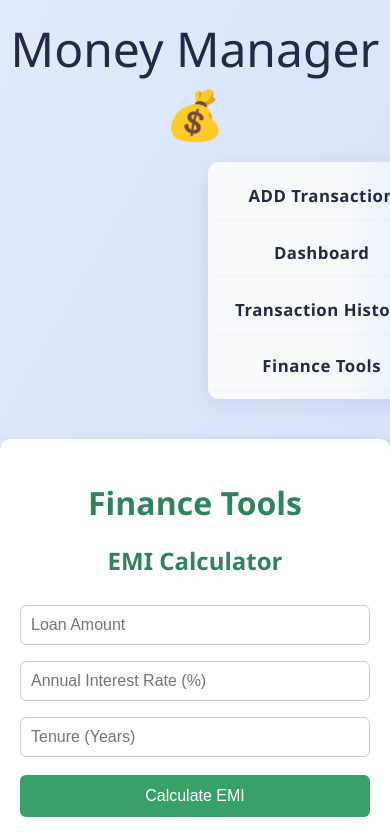
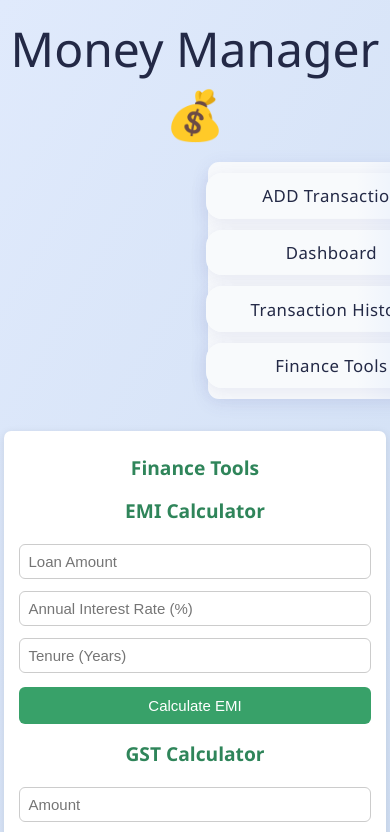
Before and after one commit to akshat-singhai/My-Money-Manager, a React (Vite) app: page /finance-tools in a window 390 px wide. Shown: the top 832 px of the page. Built offline with nearby package versions, Linux system fonts and the light colour scheme.

Commit message:
change css

```diff
--- a/src/App.css
+++ b/src/App.css
@@ -13,7 +13,7 @@
     font-size: 1.2rem;
     color: #232946;
     font-weight: 500;
-    width: 55%;
+    width: 60%;
     margin-left: 13rem;
     animation: fadeInDash 0.9s;
     transition: box-shadow 0.3s, transform 0.3s;
@@ -37,12 +37,28 @@
     box-shadow: 0 1px 4px rgba(80, 80, 160, 0.04);
     position: relative;
     overflow: hidden;
+    display: flex;
+    align-items: center;
+    justify-content: center;
+    text-align: center;
+    width: 100%;
+    height: 100%;
+    cursor: pointer;
+    font-size: 1.2rem;
+    font-weight: 500;
+    text-decoration: none;
+    background: linear-gradient(90deg, #f8fafc 60%, #e0eafc 100%);
+    color: #232946;
+    border-radius: 1rem;
+    box-shadow: 0 4px 18px rgba(80, 80, 160, 0.10);
 }
 
 .nivBox:hover, .nivBox.active {
     background: linear-gradient(90deg, #57bcff 0%, #38bdf8 100%);
     color: #fff;
     height: 100%;
+    border-radius: 8px;
+    font-size: 1.13rem;
     padding: 0.5rem 1.3rem;
     box-shadow: 0 4px 16px rgba(80, 80, 160, 0.13);
     text-shadow: 0 1px 4px rgba(80, 80, 160, 0.08);
--- a/src/Components/Dashboard.css
+++ b/src/Components/Dashboard.css
@@ -231,3 +231,23 @@ body {
     transition: background 0.2s, transform 0.15s, box-shadow 0.2s;
 
 }
+@media (max-width: 700px) {
+    .dashboard {
+        padding: 1rem 0.2rem;
+    }
+    .expense-chart,
+    .pie-chart-container {
+        max-width: 98vw;
+        padding: 1rem 0.5rem;
+    }
+    .balanceBox, .TotalBox, .TransactionsBox, .TotalIncomeBox, .TotalExpensebox, .IncomBox, .ExpenseBox {
+        min-width: 90px;
+        font-size: 0.98rem;
+        padding: 10px 8px;
+        width: 100%;
+        margin: 0.3rem 0;
+        flex-direction: column;
+        align-items: stretch;
+        box-sizing: border-box;
+    }
+}
--- a/src/Components/TransactionHistory.css
+++ b/src/Components/TransactionHistory.css
@@ -125,3 +125,51 @@
   box-shadow: 0 2px 4px rgba(0, 0, 0, 0.1);
 
 }
+
+/* ...existing code... */
+
+@keyframes fadeInTransaction {
+  from {
+    opacity: 0;
+    transform: translateY(30px) scale(0.97);
+  }
+  to {
+    opacity: 1;
+    transform: translateY(0) scale(1);
+  }
+}
+
+.transaction-list-container {
+  /* ...existing code... */
+  animation: fadeInTransaction 0.7s;
+}
+
+.transaction-item {
+  /* ...existing code... */
+  animation: fadeInTransaction 0.6s;
+  transition: box-shadow 0.2s, transform 0.2s;
+}
+
+.transaction-item:hover {
+  box-shadow: 0 6px 24px rgba(80, 80, 160, 0.13);
+  transform: scale(1.02);
+}
+
+.delete-btn {
+  /* ...existing code... */
+  transition: color 0.2s, transform 0.15s;
+}
+
+.delete-btn:active {
+  transform: scale(1.2) rotate(-10deg);
+}
+
+.filters {
+  /* ...existing code... */
+  animation: fadeInTransaction 0.8s;
+}
+
+.no-transactions {
+  /* ...existing code... */
+  animation: fadeInTransaction 0.8s;
+}
--- a/src/Components/finance-tools.css
+++ b/src/Components/finance-tools.css
@@ -3,6 +3,11 @@ body {
   background-color: #f9f9f9;
   margin: 0;
   padding: 0;
+}
+
+@keyframes fadeInTools {
+  from { opacity: 0; transform: translateY(40px);}
+  to { opacity: 1; transform: translateY(0);}
 }
 
 .container {
@@ -12,12 +17,14 @@ body {
   background: white;
   box-shadow: 0 2px 8px rgba(0, 0, 0, 0.1);
   border-radius: 10px;
+  animation: fadeInTools 0.7s;
 }
 
 h1, h2 {
   color: #2f855a;
   margin-bottom: 20px;
   text-align: center;
+  animation: fadeInTools 1s;
 }
 
 input, select {
@@ -28,6 +35,13 @@ input, select {
   border-radius: 6px;
   box-sizing: border-box;
   font-size: 16px;
+  transition: box-shadow 0.2s, border-color 0.2s;
+}
+
+input:focus, select:focus {
+  outline: none;
+  border-color: #38a169;
+  box-shadow: 0 0 8px #38a16933;
 }
 
 button {
@@ -40,10 +54,14 @@ button {
   border-radius: 6px;
   cursor: pointer;
   margin-top: 10px;
+  transition: background 0.2s, transform 0.15s, box-shadow 0.2s;
+  animation: fadeInTools 0.8s;
 }
 
 button:hover {
   background-color: #2f855a;
+  transform: scale(1.04);
+  box-shadow: 0 4px 16px rgba(56, 161, 105, 0.13);
 }
 
 .result {
@@ -53,4 +71,43 @@ button:hover {
   margin-top: 10px;
   border-radius: 6px;
   font-weight: bold;
+  animation: fadeInTools 0.9s;
+  transition: box-shadow 0.2s;
+  box-shadow: 0 2px 8px rgba(56, 161, 105, 0.08);
 }
+/* ...existing code... */
+
+@media (max-width: 600px) {
+  .container {
+    max-width: 98vw;
+    margin: 10px 1vw;
+    padding: 10px 4vw;
+    border-radius: 7px;
+  }
+
+  h1, h2 {
+    font-size: 1.2rem;
+    margin-bottom: 14px;
+  }
+
+  input, select {
+    font-size: 15px;
+    padding: 8px;
+    margin: 6px 0;
+  }
+
+  button {
+    font-size: 15px;
+    padding: 10px;
+    margin-top: 8px;
+  }
+
+  .result {
+    font-size: 1rem;
+    padding: 10px;
+    margin-top: 8px;
+    border-radius: 5px;
+    box-shadow: 0 2px 6px rgba(56, 161, 105, 0.06);
+
+  }
+}
```
